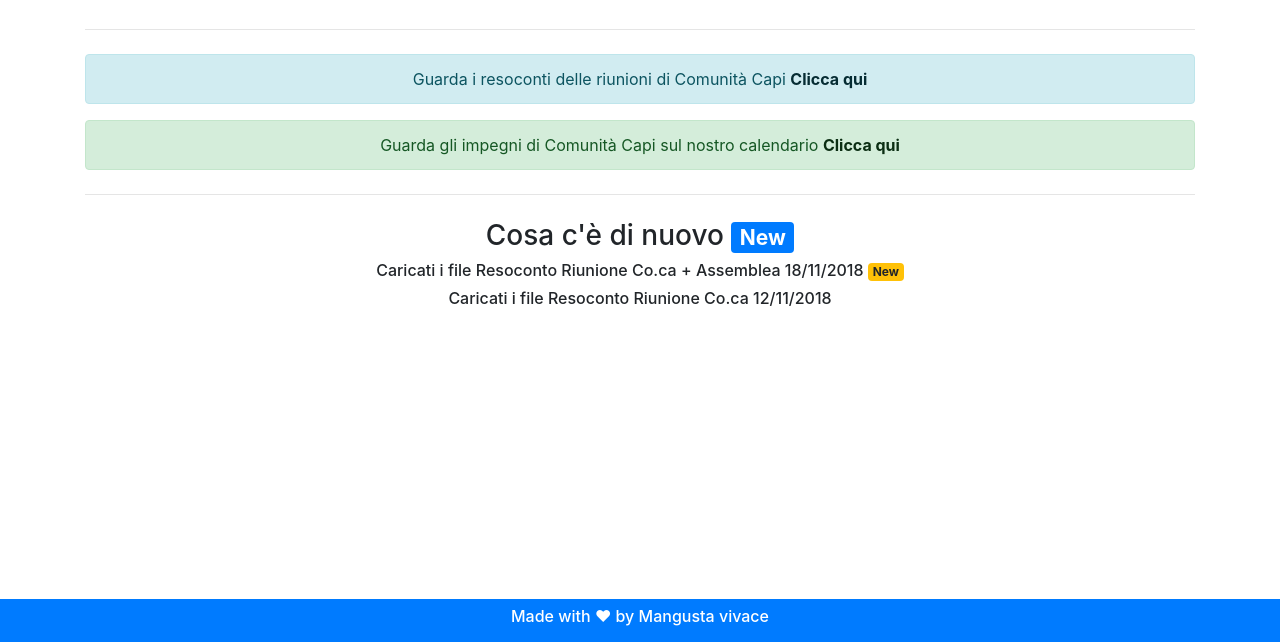
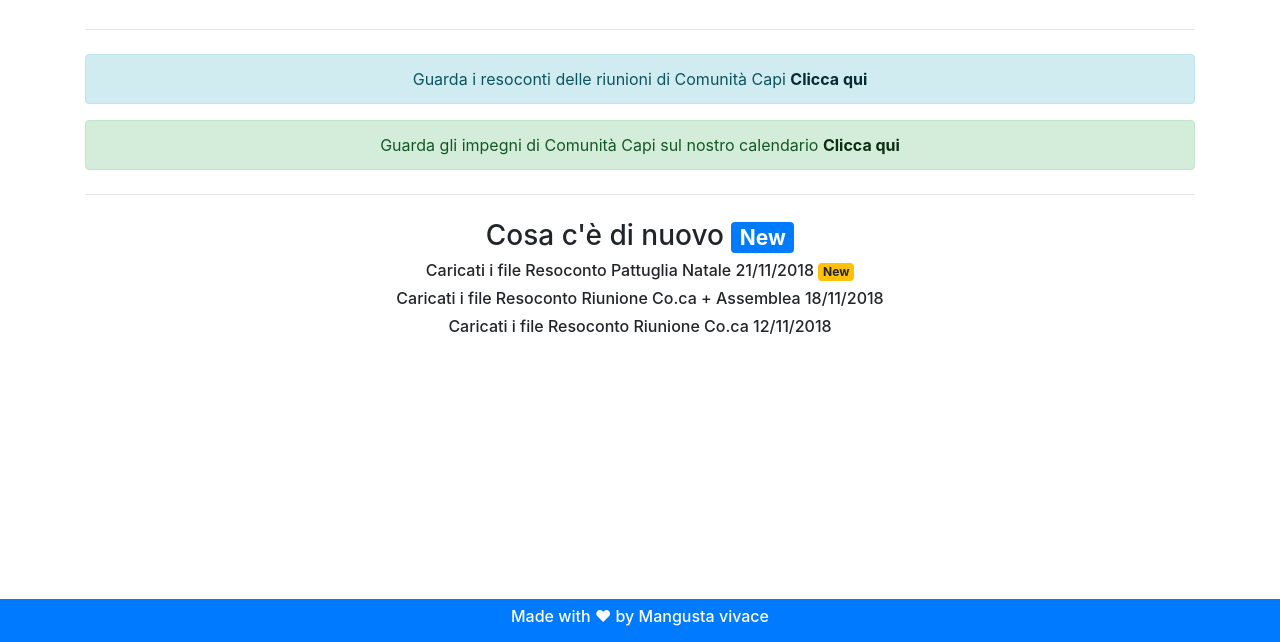
Before and after one commit to LorenzoLancia/cocadb, a plain HTML site: page index.html in a window 1280 px wide. Shown: the part 158-800 px from the top of the page. Drawn offline with nearby package versions, Linux system fonts and the light colour scheme.

Commit message:
Modifiche

```diff
--- a/index.html
+++ b/index.html
@@ -60,7 +60,8 @@
                     </div>
                   <hr class="my-4">  <!-- Linea orizzontale divisoria -->
                   <h3>Cosa c'è di nuovo <span class="badge badge-primary">New</span></h3>
-                  <h6>Caricati i file Resoconto Riunione Co.ca + Assemblea 18/11/2018 <span class="badge badge-warning">New</span></h6>
+                  <h6>Caricati i file Resoconto Pattuglia Natale 21/11/2018 <span class="badge badge-warning">New</span></h6>
+                  <h6>Caricati i file Resoconto Riunione Co.ca + Assemblea 18/11/2018</h6>
                   <h6>Caricati i file Resoconto Riunione Co.ca 12/11/2018</h6>
                 </div>
             </div>
```
Also changed, not shown: Resoconti/resoconti_2018_2019.html (+7 -2 lines).
